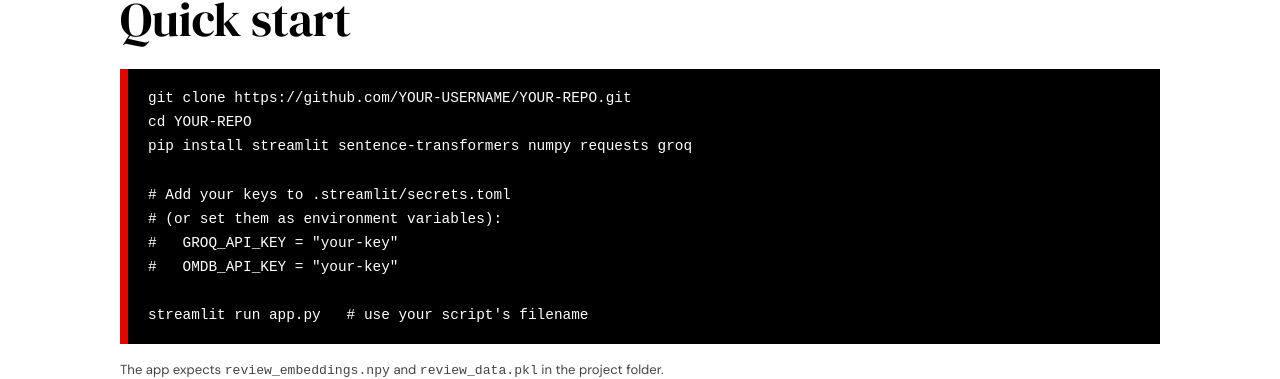
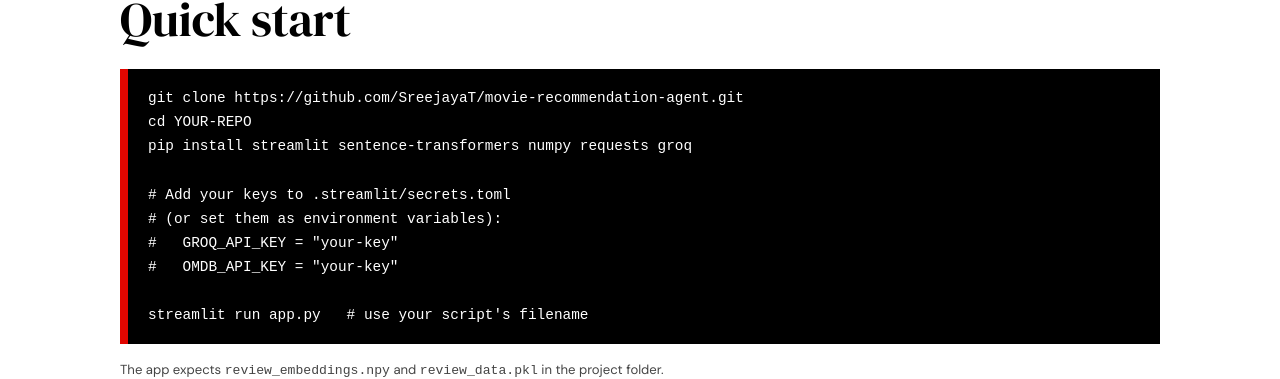
Before and after one commit to SreejayaT/movie-recommendation-agent, a plain HTML site: page index.html in a window 1280 px wide. Shown: the part 1568-1947 px from the top of the page. Drawn offline with Linux system fonts and the light colour scheme.

Commit message:
Update GitHub links and author profile in index.html

```diff
--- a/index.html
+++ b/index.html
@@ -94,7 +94,7 @@
       <p class="lede">A movie and series recommender that reads real reviews before it answers. Tell it what you feel like watching, and it suggests a title backed by review text, not just a star rating.</p>
       <div class="btns">
         <a class="btn primary" href="https://YOUR-APP.streamlit.app">Try the app</a>
-        <a class="btn ghost" href="https://github.com/YOUR-USERNAME/YOUR-REPO">View on GitHub</a>
+        <a class="btn ghost" href="https://github.com/SreejayaT/movie-recommendation-agent">View on GitHub</a>
         <a class="btn ghost" href="#quick-start">Run it yourself</a>
       </div>
     </div>
@@ -158,7 +158,7 @@
 <section id="quick-start">
   <div class="wrap">
     <h2 class="sec">Quick start</h2>
-    <pre><code>git clone https://github.com/YOUR-USERNAME/YOUR-REPO.git
+    <pre><code>git clone https://github.com/SreejayaT/movie-recommendation-agent.git
 cd YOUR-REPO
 pip install streamlit sentence-transformers numpy requests groq
 
@@ -175,7 +175,7 @@
 
 <footer>
   <div class="wrap">
-    Built by <a href="https://www.linkedin.com/in/YOUR-PROFILE">Sreejaya</a>. Source on <a href="https://github.com/YOUR-USERNAME/YOUR-REPO">GitHub</a>.
+    Built by <a href="https://www.linkedin.com/in/sreejaya-t">Sreejaya</a>. Source on <a href="https://github.com/SreejayaT/movie-recommendation-agent">GitHub</a>.
   </div>
 </footer>
 
```
